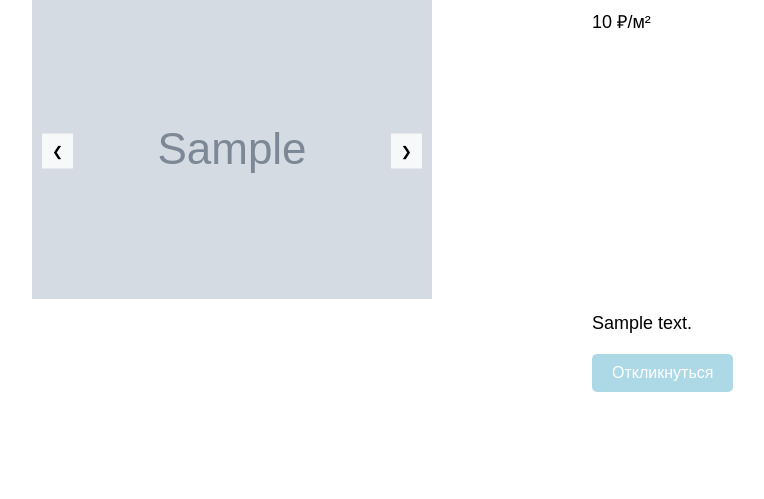
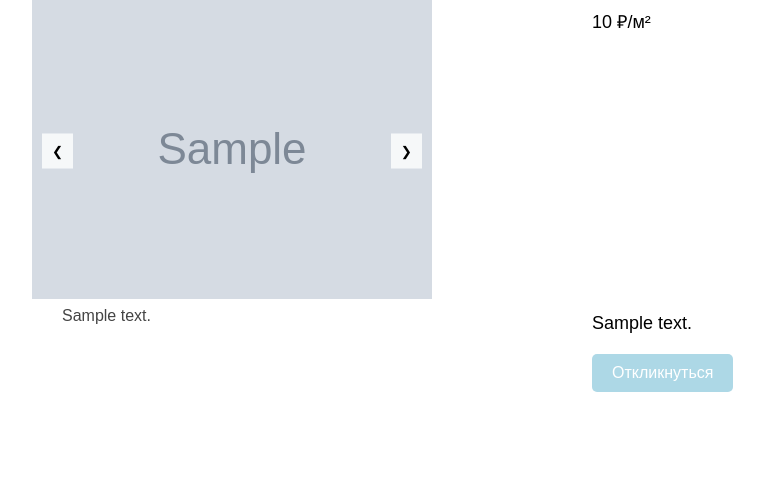
Before and after one commit to Marzi34/kursach, a Django app: template index/templates/index/detail.html in a window 1280 px wide. Shown: the part 186-685 px from the top of the page, without its empty margins (158-922 px from the left). Run offline with Django 3.2, Linux system fonts and the light colour scheme; the template is opened without the code that fills it: most values are stand-ins (such as "Sample title", 1, 10 or a date in 2020); grey boxes marked "Sample" are stand-in pictures.

Commit message:
Update templates and styles

```diff
--- a/index/static/index/css/catalog.css
+++ b/index/static/index/css/catalog.css
@@ -34,7 +34,7 @@
 
 .image-container {
     width: 300px;
-    height: auto;
+    height: 200px;
     overflow: hidden;
     margin-right: 25px;
 }
--- a/index/static/index/css/detail.css
+++ b/index/static/index/css/detail.css
@@ -27,7 +27,6 @@ body {
 .slide {
     min-width: 100%;
     box-sizing: border-box;
-    max-height: 340px;
 }
 .button {
     position: absolute;
@@ -96,8 +95,8 @@ body {
     border: none; /* Убираем границу */
     font-size: 16px; /* Размер шрифта */
     transition: background-color 0.3s; /* Плавный переход при наведении */
-    grid-column: 2 / 3;
-    grid-row: 2 / 3;
+    grid-column: 3 / 4;
+    grid-row: 1 / 3;
     margin-top: 20px;
 }
 
@@ -118,3 +117,11 @@ body {
     text-decoration: none;
     cursor: pointer;
 }
+
+.middle {
+    margin-left: 200px;
+    font-size: 16px;
+    line-height: 1.6;
+    color: #444;
+    text-align: justify;
+}
--- a/index/templates/index/catalog.html
+++ b/index/templates/index/catalog.html
@@ -27,7 +27,6 @@
                         <div>
                             <div class="about-title"><a href="{% url 'detail_view' property.id %}" target="_blank">{{ property.title }}</a></div>
                             <p>Адрес: {{ property.address }}</p>
-                            <p>{{ property.description }}</p>
                         </div>
                     </div>
                     <div class="house-query">
--- a/index/templates/index/detail.html
+++ b/index/templates/index/detail.html
@@ -22,6 +22,7 @@
                 <br>
                 <a href="{% url 'submit_form' property_id=property.id %}" class="otcklick">Откликнуться</a>
             </div>
+            <div class="middle">{{ property.description }}</div>
         </div>
     </div>
 
```
